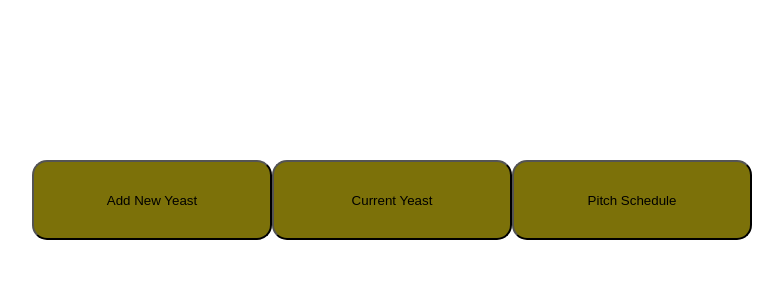
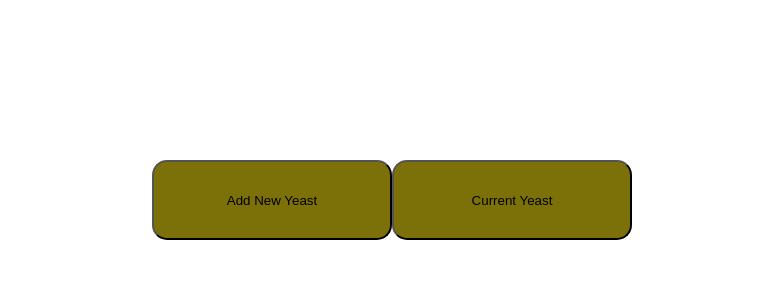
Before and after one commit to srsmith0/yeast-handler, a Next.js app: page /user/dashboard in a window 1280 px wide. Shown: the top 300 px of the page, without its empty margins (248-1031 px from the left). Built offline with nearby package versions, Linux system fonts and the light colour scheme.

Commit message:
removed pitch calendar from dash

```diff
--- a/pages/user/dashboard.tsx
+++ b/pages/user/dashboard.tsx
@@ -12,9 +12,9 @@ const Dashboard = () => {
             <Link href='/user/fermentations'>
                 <DashButton>Current Yeast</DashButton>
             </Link>
-            <Link href='/user/pitches'>
+            {/* <Link href='/user/pitches'>
                 <DashButton>Pitch Schedule</DashButton>
-            </Link>
+            </Link> */}
             </DashDiv>
 
         </>
```
